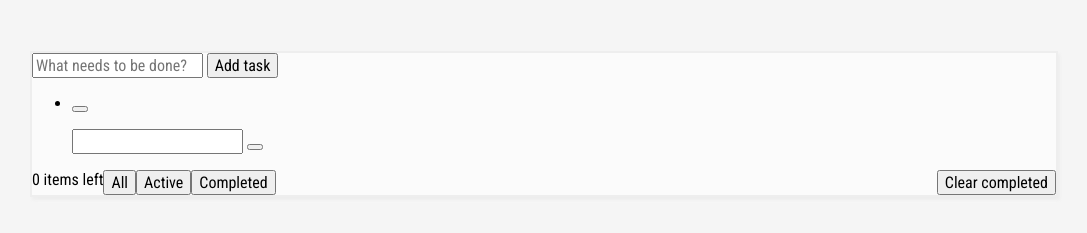
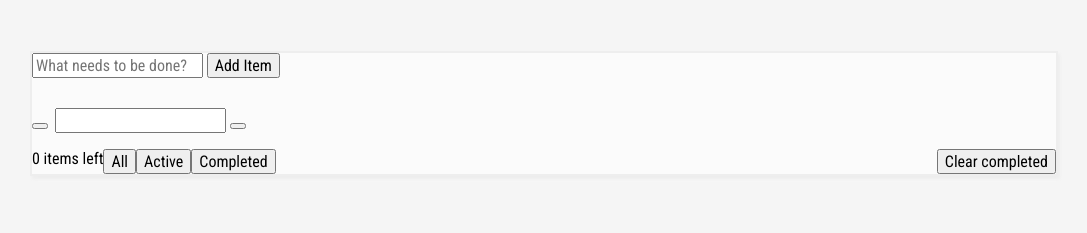
Before and after one commit to csaminak/TODO-Angular, a website: page src/index.html in a window 1280 px wide. Shown: the part 161-394 px from the top of the page, without its empty margins (98-1185 px from the left). Drawn offline with nearby package versions, Linux system fonts and the light colour scheme; files that its build step writes are made by us from their sources.

Commit message:
updated naming

```diff
--- a/src/index.html
+++ b/src/index.html
@@ -18,12 +18,12 @@
         </header>
 
         <main>
-            <form name='addToDoTask' method='post'>
+            <form name='addToDoItem' method='post'>
                 <input type='text' name='newToDo' placeholder='What needs to be done?'>
-                <input type='submit' value='Add task'>
+                <input type='submit' value='Add Item'>
             </form>
 
-            <ul class='tasks'>
+            <ul class='items'>
                 <li>
                     <article>
                         <button class='check'></button>
```
Also changed, not shown: build/index.html.
